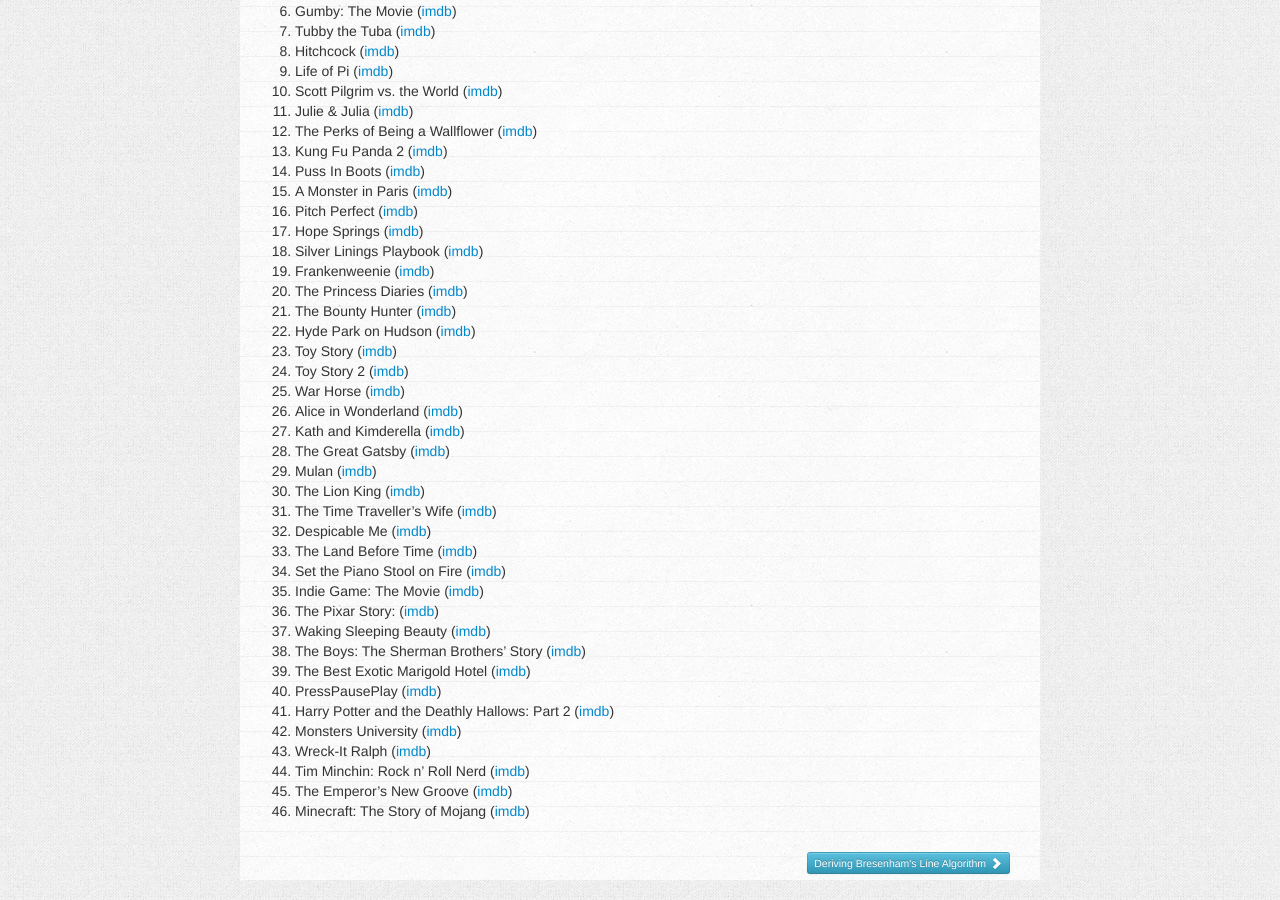
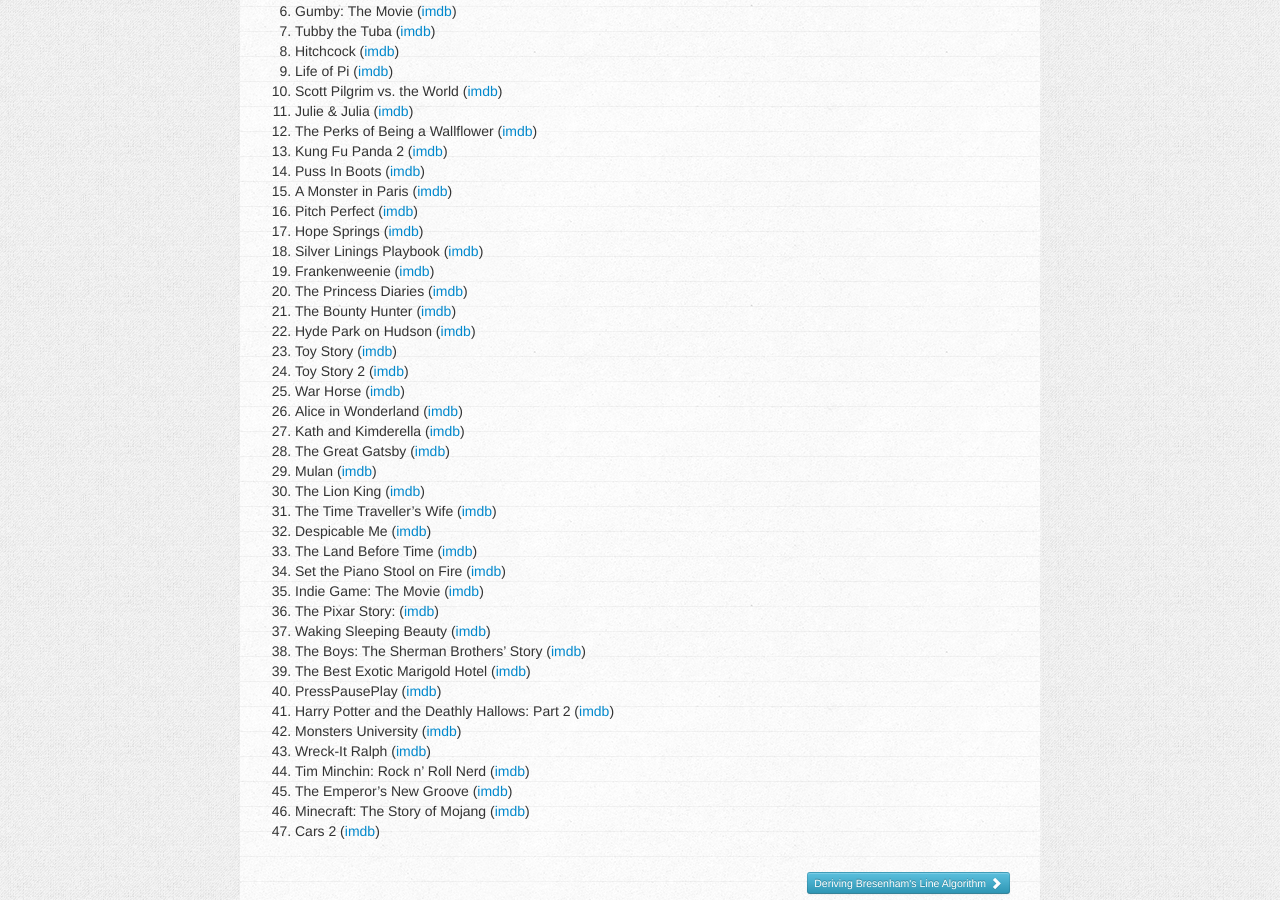
Before and after one commit to charlottepierce/charlottepierce.github.com, a Jekyll site: the page built from _posts/2013-01-01-50-50-Challenge-2013.md, in a window 1280 px wide and 900 px high, scrolled down 1227 px. Built offline with Jekyll 4.4.1, drawn with Linux system fonts in a browser that asks for light colours.

Commit message:
Updated 50/50 challenge list.

```diff
--- a/_posts/2013-01-01-50-50-Challenge-2013.md
+++ b/_posts/2013-01-01-50-50-Challenge-2013.md
@@ -91,3 +91,4 @@
 44. Tim Minchin: Rock n' Roll Nerd ([imdb](http://www.imdb.com/title/tt1297297/))
 45. The Emperor's New Groove ([imdb](http://www.imdb.com/title/tt0120917/))
 46. Minecraft: The Story of Mojang ([imdb](http://www.imdb.com/title/tt2087878/))
+47. Cars 2 ([imdb](http://www.imdb.com/title/tt1216475/))
```
